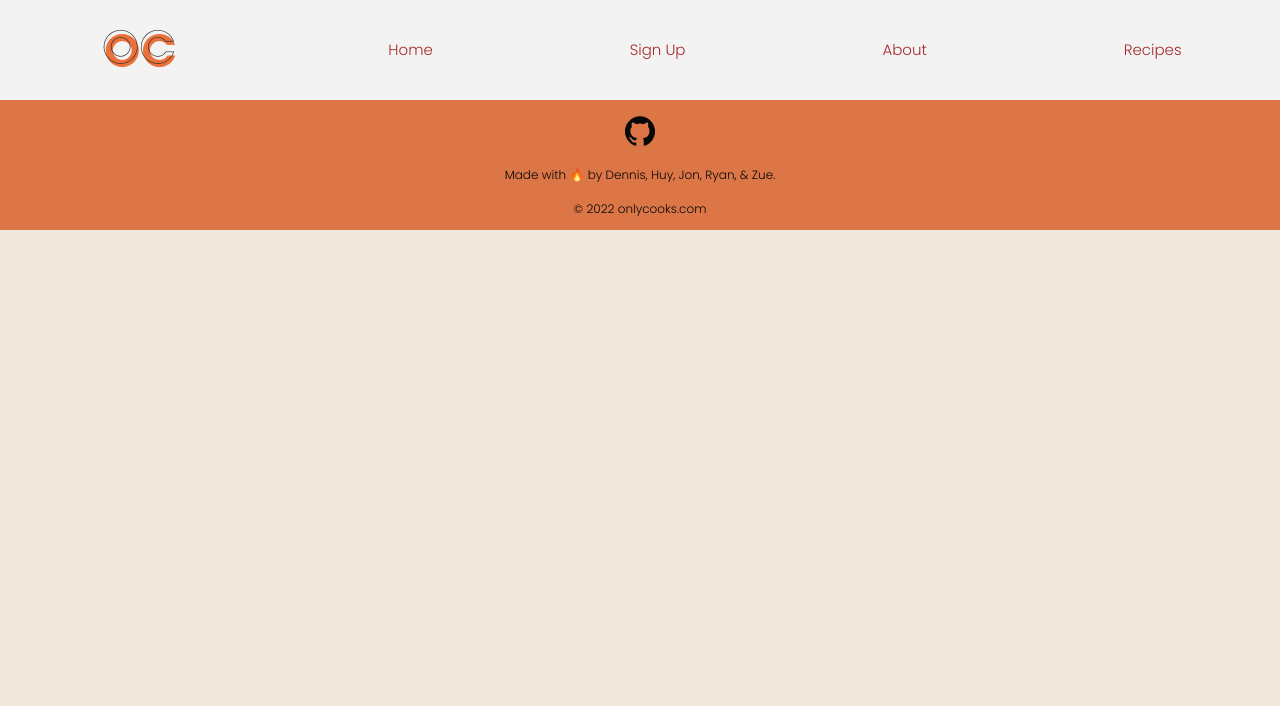
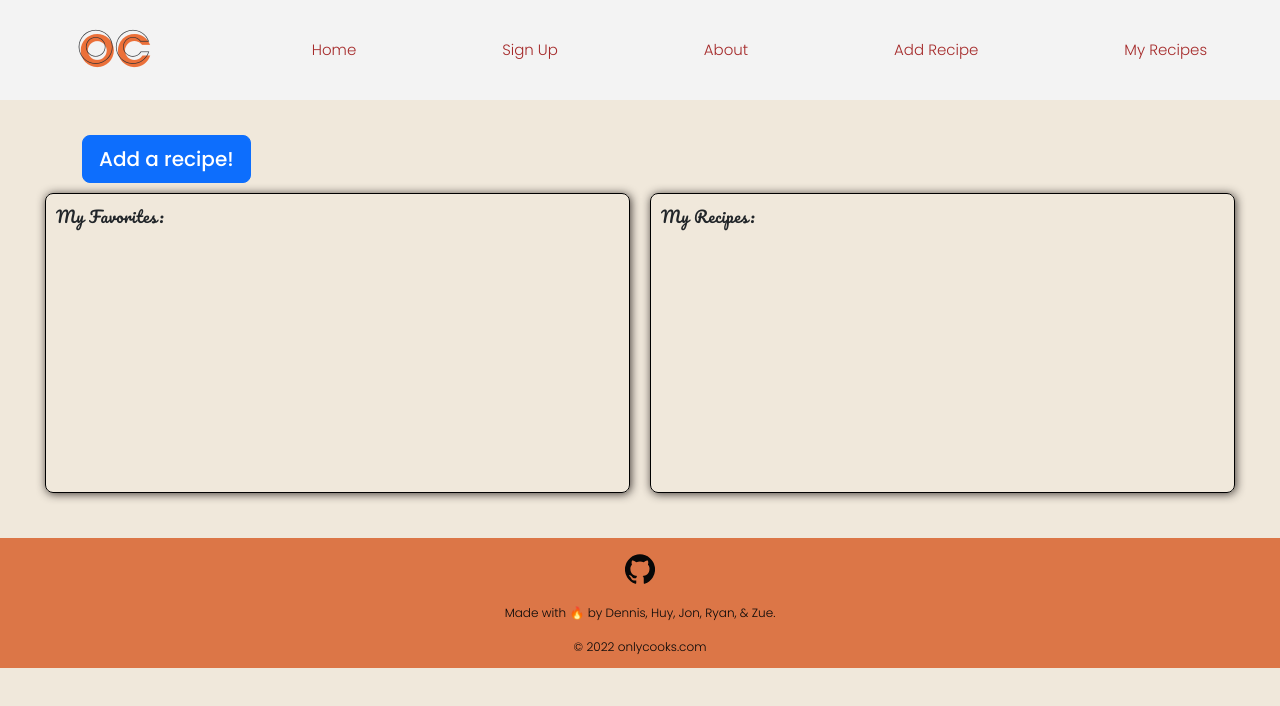
Before and after one commit to zuetesei/cook-book, a React (Create React App) app: page /myrecipes in a window 1280 px wide. Shown: the top 706 px of the page. Built offline with nearby package versions, Linux system fonts and the light colour scheme.

Commit message:
myrecipes page added

```diff
--- a/src/App.js
+++ b/src/App.js
@@ -8,6 +8,7 @@ import Dashboard from "./pages/Dashboard";
 import Auth from "./pages/Auth";
 import About from "./pages/About";
 import Recipes from "./pages/Recipes";
+import MyRecipes from "./pages/MyRecipes";
 import "./styles/Auth.css";
 import "./styles/Navbar.css";
 import "./styles/Footer.css";
@@ -24,6 +25,7 @@ function App() {
           <Route path="auth" element={<Auth />} />
           <Route path="about" element={<About />} />
           <Route path="recipes" element={<Recipes />} />
+          <Route path="myrecipes" element={<MyRecipes />} />
         </Routes>
         <Footer />
       </Router>
--- a/src/components/Nav/index.js
+++ b/src/components/Nav/index.js
@@ -31,7 +31,8 @@ function Nav() {
         <Link to="/"> Home </Link>
         <Link to="/auth"> Sign Up </Link>
         <Link to="/about"> About </Link>
-        <Link to="/recipes"> Recipes </Link>
+        <Link to="/recipes"> Add Recipe </Link>
+        <Link to="/myrecipes"> My Recipes </Link>
       </div>
     </div>
   );
--- /dev/null
+++ b/src/pages/MyRecipes.js
@@ -0,0 +1,30 @@
+import React from "react";
+import "../styles/Myrecipes.css";
+import Form from "react-bootstrap/Form";
+import Container from "react-bootstrap/Container";
+import Button from "react-bootstrap/Button";
+import { Link, useLocation } from "react-router-dom";
+
+function Recipes() {
+  return (
+    <div className="recipe">
+      <Container>
+        <Link to="/recipes">
+          <Button variant="primary" size="lg">
+            Add a recipe!
+          </Button>
+        </Link>
+      </Container>
+      <div className="flex-container">
+        <div className="favsection" id="favsection">
+          My Favorites:
+        </div>
+        <div className="myrecipes" id="myrecipes">
+          My Recipes:
+        </div>
+      </div>
+    </div>
+  );
+}
+
+export default Recipes;
--- /dev/null
+++ b/src/styles/Myrecipes.css
@@ -0,0 +1,31 @@
+@import url("https://fonts.googleapis.com/css2?family=Pacifico&family=Poppins:ital,wght@0,100;0,300;0,500;1,700&display=swap");
+
+.flex-container {
+  display: flex;
+  flex-direction: row;
+  justify-content: space-around;
+}
+
+.favsection {
+  width: 600px;
+  height: 300px;
+  box-shadow: rgb(33.3 26.3 23 / 86%) 1px 1px 10px;
+  padding: 10px;
+  border: 1px solid black;
+  border-radius: 8px;
+  margin: 10px 10px;
+  font-family: "Pacifico";
+  letter-spacing: 0.5px;
+}
+
+.myrecipes {
+  width: 600px;
+  height: 300px;
+  box-shadow: rgb(33.3 26.3 23 / 86%) 1px 1px 10px;
+  padding: 10px;
+  border: 1px solid black;
+  border-radius: 8px;
+  margin: 10px 10px;
+  font-family: "Pacifico";
+  letter-spacing: 0.5px;
+}
```
